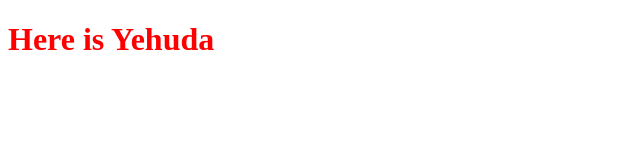
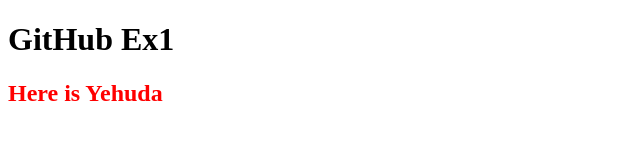
Before and after one commit to Yehudas1/WebApp-ex1, a plain HTML site: page index/index.html in a window 1280 px wide. Shown: the whole page, without its empty margins (0-640 px from the left). Drawn offline with Linux system fonts and the light colour scheme.

Commit message:
add title, change h1-->h2

```diff
--- a/index/index.html
+++ b/index/index.html
@@ -9,9 +9,10 @@
 </head>
 <body>
     <div class .student-owner>
-        <h1>
+        <h1>GitHub Ex1</h1>
+        <h2>
             Here is Yehuda
-        </h1>
+        </h2>
     </div>
     <div class .student-contributer>
 
--- a/index/style.css
+++ b/index/style.css
@@ -1,4 +1,4 @@
 
-h1 {
+h2 {
     color: red;
 }
```
